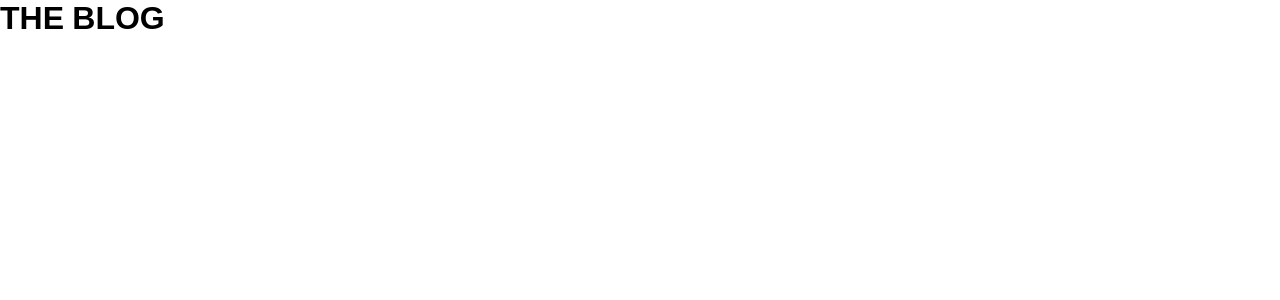
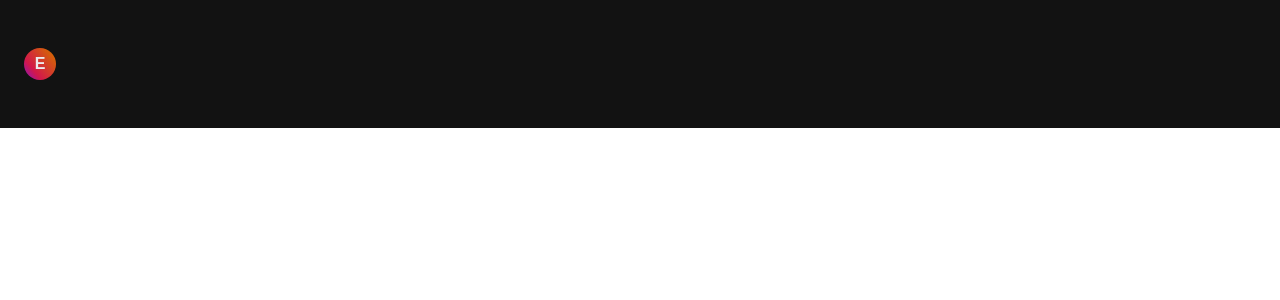
Before and after one commit to EwertonSolitto/blog-angular, an Angular app: page / in a window 1280 px wide. Shown: the top 300 px of the page. Built offline with nearby package versions, Linux system fonts and the light colour scheme.

Commit message:
feat: create header component

```diff
--- a/src/app/app.component.html
+++ b/src/app/app.component.html
@@ -1,7 +1,6 @@
-
+<app-header></app-header>
 
 <main class="main">
-  <h1>THE BLOG</h1>
 </main>
 
 <router-outlet />
--- a/src/app/app.component.ts
+++ b/src/app/app.component.ts
@@ -1,10 +1,11 @@
 import { Component } from '@angular/core';
 import { RouterOutlet } from '@angular/router';
+import { HeaderComponent } from './header/header.component';
 
 @Component({
   selector: 'app-root',
   standalone: true,
-  imports: [RouterOutlet],
+  imports: [RouterOutlet, HeaderComponent],
   templateUrl: './app.component.html',
   styleUrl: './app.component.scss'
 })
--- /dev/null
+++ b/src/app/header/header.component.html
@@ -0,0 +1,5 @@
+<header>
+  <a href="../../index.html" class="index">
+    <span>E</span>
+  </a>
+</header>
--- /dev/null
+++ b/src/app/header/header.component.scss
@@ -0,0 +1,21 @@
+header {
+  padding-block: 3rem;
+  padding-inline: 1.5rem;
+
+  a.index {
+    display: flex;
+    align-items: center;
+    justify-content: center;
+    width: 2rem;
+    height: 2rem;
+    font-weight: 700;
+    border-radius: 100%;
+    background: rgb(132,20,200);
+    background: linear-gradient(52deg, rgba(132,20,200,1) 0%, rgba(210,24,75,1) 30%, rgba(232,105,7,0.9108018207282913) 85%);
+
+    span {
+      font-size: 1rem;
+      padding-top: 0.125rem;
+    }
+  }
+}
--- a/src/index.html
+++ b/src/index.html
@@ -11,6 +11,8 @@
   <link href="https://fonts.googleapis.com/css2?family=Noto+Sans+Gurmukhi:wght@100..900&display=swap" rel="stylesheet">
 </head>
 <body>
-  <app-root></app-root>
+  <div id="root">
+    <app-root></app-root>
+  </div>
 </body>
 </html>
--- a/src/styles.scss
+++ b/src/styles.scss
@@ -1,5 +1,21 @@
+$background-color: #121212;
+$font-color: #ECECEC;
+
 * {
   box-sizing: border-box;
   margin: 0;
   font-family: 'Noto Sans Gurmukhi', sans-serif;
+  color: $font-color;
+  text-decoration: none;
 }
+
+body {
+  display: flex;
+  justify-content: center;
+}
+
+#root {
+  width: 100%;
+  max-width: 80rem;
+  background-color: $background-color;
+}
```
Also changed, not shown: src/app/header/header.component.ts (added, +12 -0 lines), 1 other file (tests, documents, lock files or other folders).
